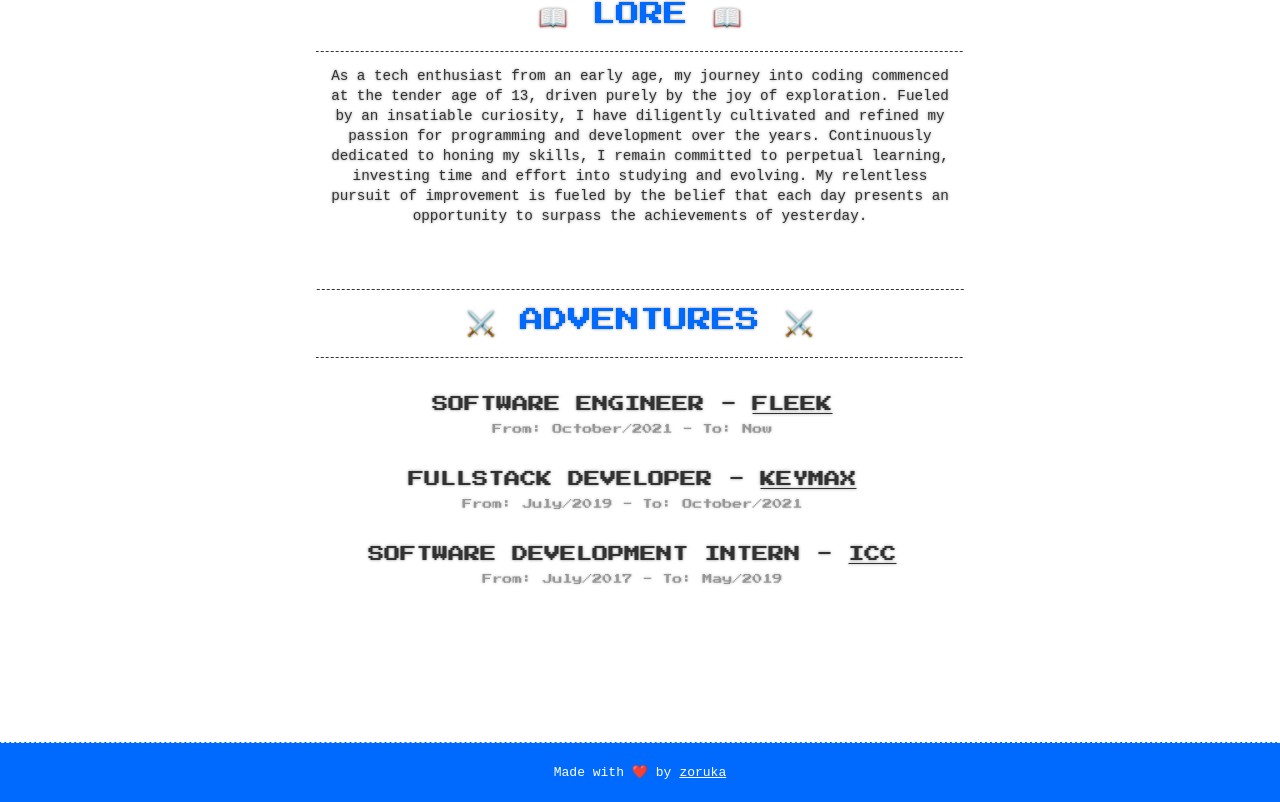
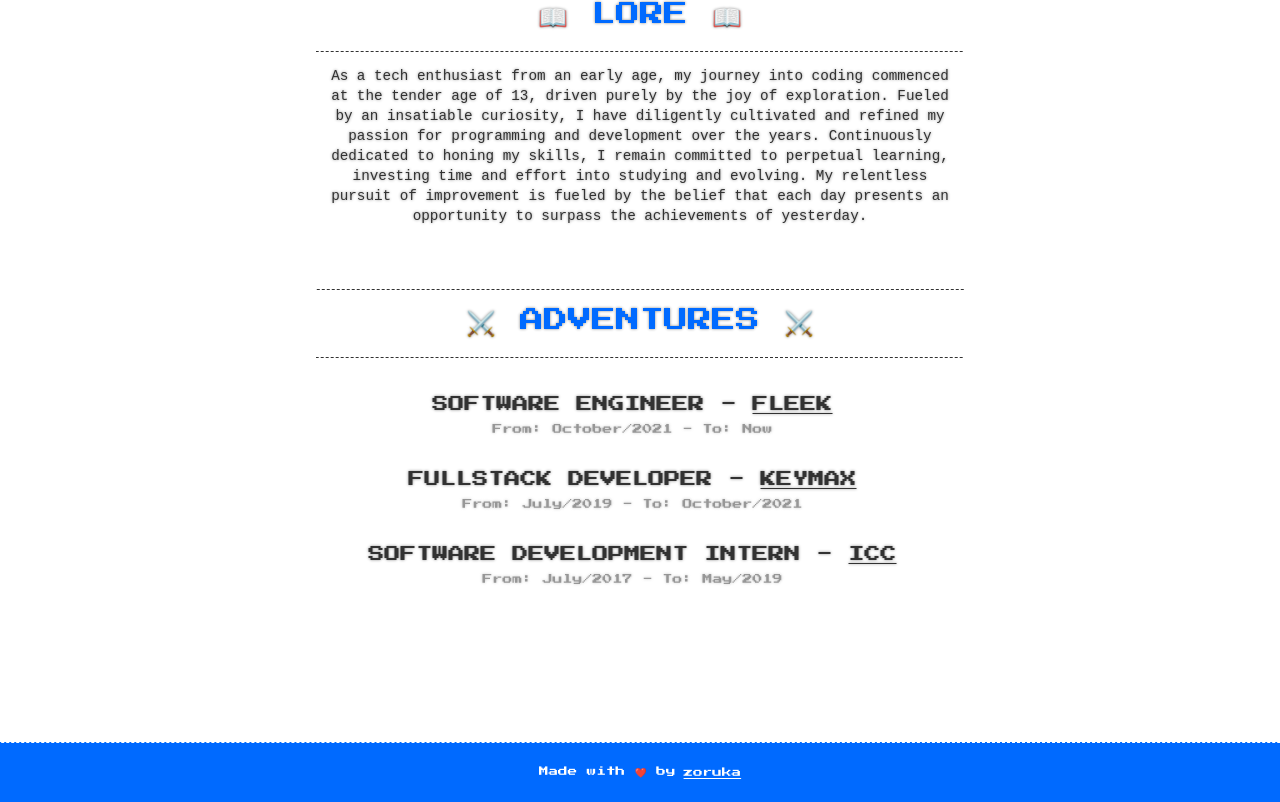
Before and after one commit to zoruka/zoruka.github.io, a Next.js app: page / in a window 1280 px wide. Shown: the part 858-1660 px from the top of the page. Built offline with nearby package versions, Linux system fonts and the light colour scheme.

Commit message:
fix: footer font family

```diff
--- a/src/components/footer.tsx
+++ b/src/components/footer.tsx
@@ -13,7 +13,7 @@ const Container = styled.footer`
 	overflow: hidden;
 	width: 100%;
 	background-color: var(--blue);
-	font-family: monospace;
+	font-size: 0.6rem;
 
 	&::after {
 		content: ' ';
```
